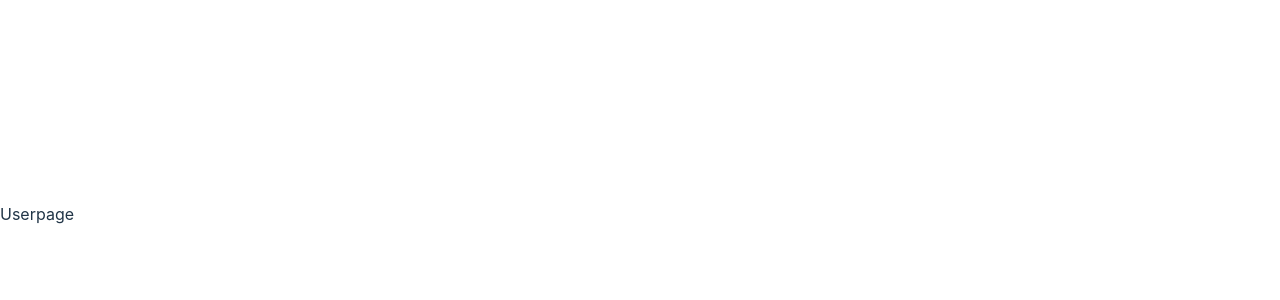
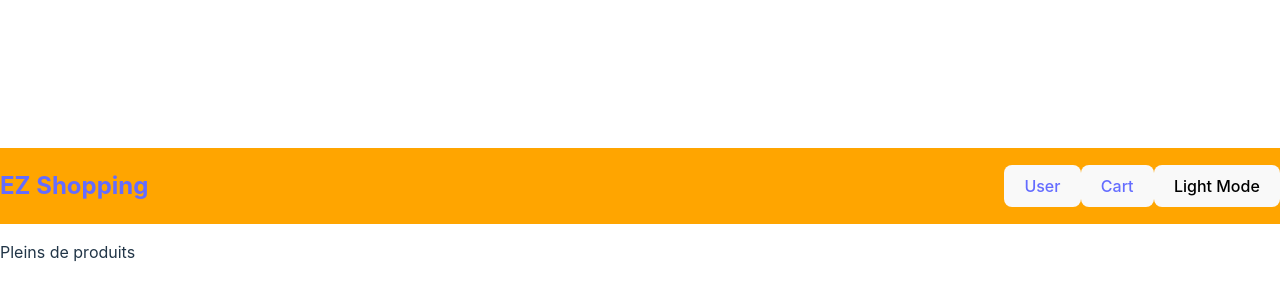
Before and after one commit to Dragovien/EZShopping, a React (Vite) app: page / in a window 1280 px wide. Shown: the part 186-486 px from the top of the page. Built offline with nearby package versions, Linux system fonts and the light colour scheme.

Commit message:
Nav bar with buttons

```diff
--- /dev/null
+++ b/src/components/Nav.jsx
@@ -0,0 +1,40 @@
+import { NavLink } from 'react-router-dom';
+
+function Nav() {
+
+  const navStyle = {
+    display: 'flex',
+    alignItems: 'center',
+    justifyContent: 'space-between',
+    width: '100%',
+    backgroundColor: 'orange'
+  }
+
+  const navLinkWrapper = {
+    display: 'flex',
+    rowGap: '1rem',
+  }
+
+  return (
+    <nav style={navStyle}>
+      <NavLink to={'/'} end>
+        <h2>EZ Shopping</h2>
+      </NavLink>
+      <div style={navLinkWrapper}>
+        <button>
+          <NavLink to={'/user'} end>
+            User
+          </NavLink>
+        </button>
+        <button>
+          <NavLink to={'/cart'} end >
+            Cart
+          </NavLink>
+        </button>
+        <button>Light Mode</button>
+      </div>
+    </nav>
+  )
+}
+
+export default Nav
--- a/src/index.css
+++ b/src/index.css
@@ -12,6 +12,11 @@
   -webkit-font-smoothing: antialiased;
   -moz-osx-font-smoothing: grayscale;
   -webkit-text-size-adjust: 100%;
+}
+
+#root {
+  width: 100%;
+  height: 100;
 }
 
 a {
--- a/src/main.jsx
+++ b/src/main.jsx
@@ -2,17 +2,24 @@ import React from 'react'
 import ReactDOM from 'react-dom/client'
 import User from './pages/UserPage'
 import Cart from './pages/CartPage'
+import Nav from './components/Nav'
 import Products from './pages/ProductsPage'
 import './index.css'
 import { Provider } from 'react-redux'
 import store from './stores/globalStore'
-import { BrowserRouter as Router } from "react-router-dom";
+import { BrowserRouter as Router, Routes, Route  } from "react-router-dom";
+
 
 ReactDOM.createRoot(document.getElementById('root')).render(
   <React.StrictMode>
     <Provider store={store}>
       <Router>
-        <Products/>
+        <Nav/>
+        <Routes>
+          <Route path="/" element={<Products/>}/>
+          <Route path="/user" element={<User/>}/>
+          <Route path="/cart" element={<Cart/>}/>
+        </Routes>
       </Router>
     </Provider>
   </React.StrictMode>,
--- a/src/pages/CartPage.jsx
+++ b/src/pages/CartPage.jsx
@@ -2,7 +2,7 @@ function Cart() {
 
   return (
     <>
-      <p>Userpage</p>
+      <p>Cart</p>
     </>
   )
 }
--- a/src/pages/ProductsPage.jsx
+++ b/src/pages/ProductsPage.jsx
@@ -2,7 +2,7 @@ function Products() {
 
   return (
     <>
-      <p>Userpage</p>
+      <p>Pleins de produits</p>
     </>
   )
 }
```
Also changed, not shown: src/components/component.jsx (deleted).
